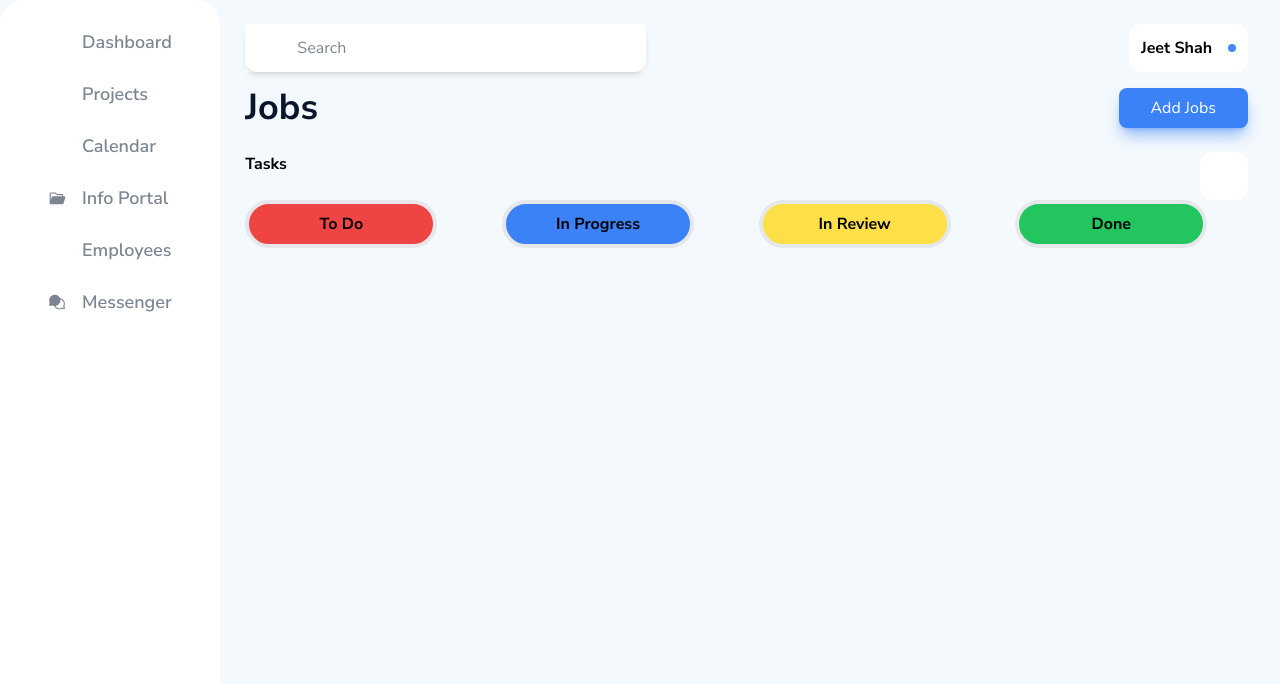
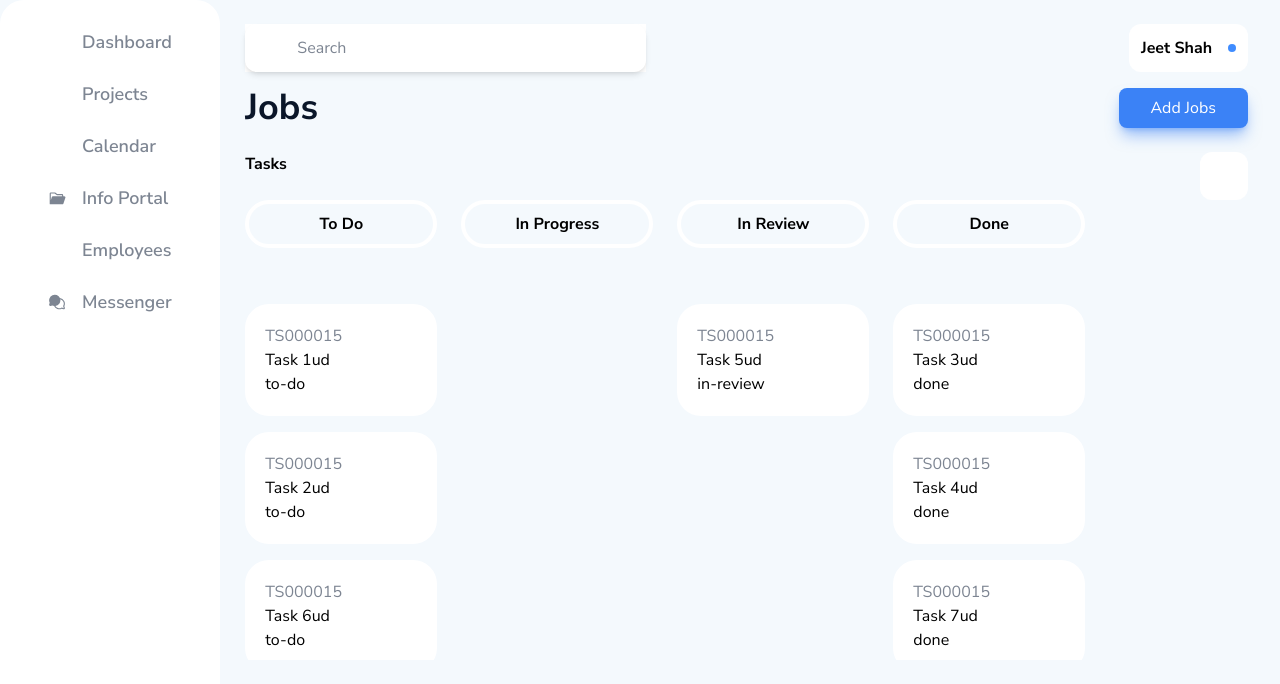
Before and after one commit to jeetshah47/crm-hub, a Next.js app: page /app/jobs in a window 1280 px wide. Shown: the top 684 px of the page. Built offline with nearby package versions, Linux system fonts and the light colour scheme; some icons are missing.

Commit message:
to do done

```diff
--- a/app/app/jobs/components/TodoList/TodoContainer.tsx
+++ b/app/app/jobs/components/TodoList/TodoContainer.tsx
@@ -2,20 +2,7 @@ import React, { useState } from "react";
 import { Progress } from "./progress";
 import Card from "@/app/components/common/Container/Cards/Card";
 const TodoContainer = () => {
-  const handleDrag = (e: React.DragEvent<HTMLDivElement>) => {
-    e.dataTransfer.setData("text", e.currentTarget.id);
-  };
-  const handleAllowDrop = (e: React.DragEvent<HTMLDivElement>) => {
-    e.preventDefault();
-  };
-
-  const handleOnDrop = (e: React.DragEvent<HTMLDivElement>) => {
-    e.preventDefault();
-    let data = e.dataTransfer.getData("text");
-    console.log(data);
-  };
-
-  const itemList = [
+  const [itemList, setItemList] = useState([
     {
       data: "Task 1ud",
       id: 1,
@@ -31,23 +18,114 @@ const TodoContainer = () => {
       id: 3,
       type: "done",
     },
-  ];
+    {
+      data: "Task 4ud",
+      id: 4,
+      type: "done",
+    },
+    {
+      data: "Task 5ud",
+      id: 5,
+      type: "in-review",
+    },
+    {
+      data: "Task 6ud",
+      id: 6,
+      type: "to-do",
+    },
+    {
+      data: "Task 7ud",
+      id: 7,
+      type: "done",
+    },
+    {
+      data: "Task 8ud",
+      id: 8,
+      type: "done",
+    },
+  ]);
+
+  const handleDrag = (e: React.DragEvent<HTMLDivElement>) => {
+    e.dataTransfer.setData("job", e.currentTarget.id);
+
+    // e.currentTarget.classList.add('opacity-100')
+  };
+
+  const handleOnDrag = (e: React.DragEvent<HTMLDivElement>) => {
+    e.currentTarget.classList.add("opacity-0");
+    // console.log(e.currentTarget.classList);
+  };
+
+  const handleEndDrag = (e: React.DragEvent<HTMLDivElement>) => {
+    e.currentTarget.classList.remove("opacity-0");
+  };
+
+  const handleAllowDrop = (e: React.DragEvent<HTMLDivElement>) => {
+    e.preventDefault();
+  };
+
+  const handleOnDrop = (e: React.DragEvent<HTMLDivElement>) => {
+    e.preventDefault();
+    let data = e.dataTransfer.getData("job");
+    let boxId = e.currentTarget.id;
+    let cloneItemList = [...itemList];
+    let elementIndex = 0;
+    cloneItemList.map((item, index) => {
+      if (item.id === parseInt(data)) {
+        item.type = boxId;
+        elementIndex = index;
+      }
+    });
+
+    const cloneElement = cloneItemList[elementIndex];
+    console.log(cloneItemList.splice(elementIndex, 1));
+    cloneItemList.push(cloneElement);
+
+    setItemList(cloneItemList);
+    // let dropElement = cloneItemList.
+
+    console.log("current box id", e.currentTarget.id);
+
+    console.log(data);
+  };
 
   return (
-    <div className="grid grid-cols-4 gap-6">
-      {Progress.map((title) => (
-        <div key={title.type}>
+      <div className="grid grid-cols-4 gap-6 h-[460px] absolute overflow-auto">
+        {Progress.map((title) => (
           <div
-            className={`border-4 bg-${title.color} border-solid  rounded-3xl py-2 px-2 w-48 text-center`}
+            key={title.type}
             onDragOver={handleAllowDrop}
             onDrop={handleOnDrop}
+            className="h-full space-y-4 overflow-auto scroll-shrink"
+            id={title.type}
           >
-            <p className="font-bold">{title.label}</p>
+            <div className="pb-10">
+              <div
+                className={`border-4 bg-low-blue border-solid border-white  rounded-3xl py-2 px-2 w-48 text-center `}
+              >
+                <p className="font-bold">{title.label}</p>
+              </div>
+            </div>
+            {itemList
+              .filter((items) => items.type === title.type)
+              .map((value) => (
+                <div
+                  key={value.id}
+                  id={value.id.toString()}
+                  draggable={true}
+                  onDragStart={handleDrag}
+                  onDrag={handleOnDrag}
+                  onDragEnd={handleEndDrag}
+                  className="bg-white rounded-3xl w-48 p-5"
+                >
+                  <p className="text-secondary">TS000015</p>
+                  <p>{value.data}</p>
+                  <p>{value.type}</p>
+                </div>
+              ))}
           </div>
-        </div>
-      ))}
-
-    </div>
+        ))}
+      </div>
   );
 };
 
--- a/app/globals.css
+++ b/app/globals.css
@@ -10,6 +10,12 @@
 
 body {
   background-color: #f4f9fd;
+}
+
+.scroll-shrink {
+  &::-webkit-scrollbar {
+    width: 1px;
+  }
 }
 
 @media (prefers-color-scheme: dark) {
```
